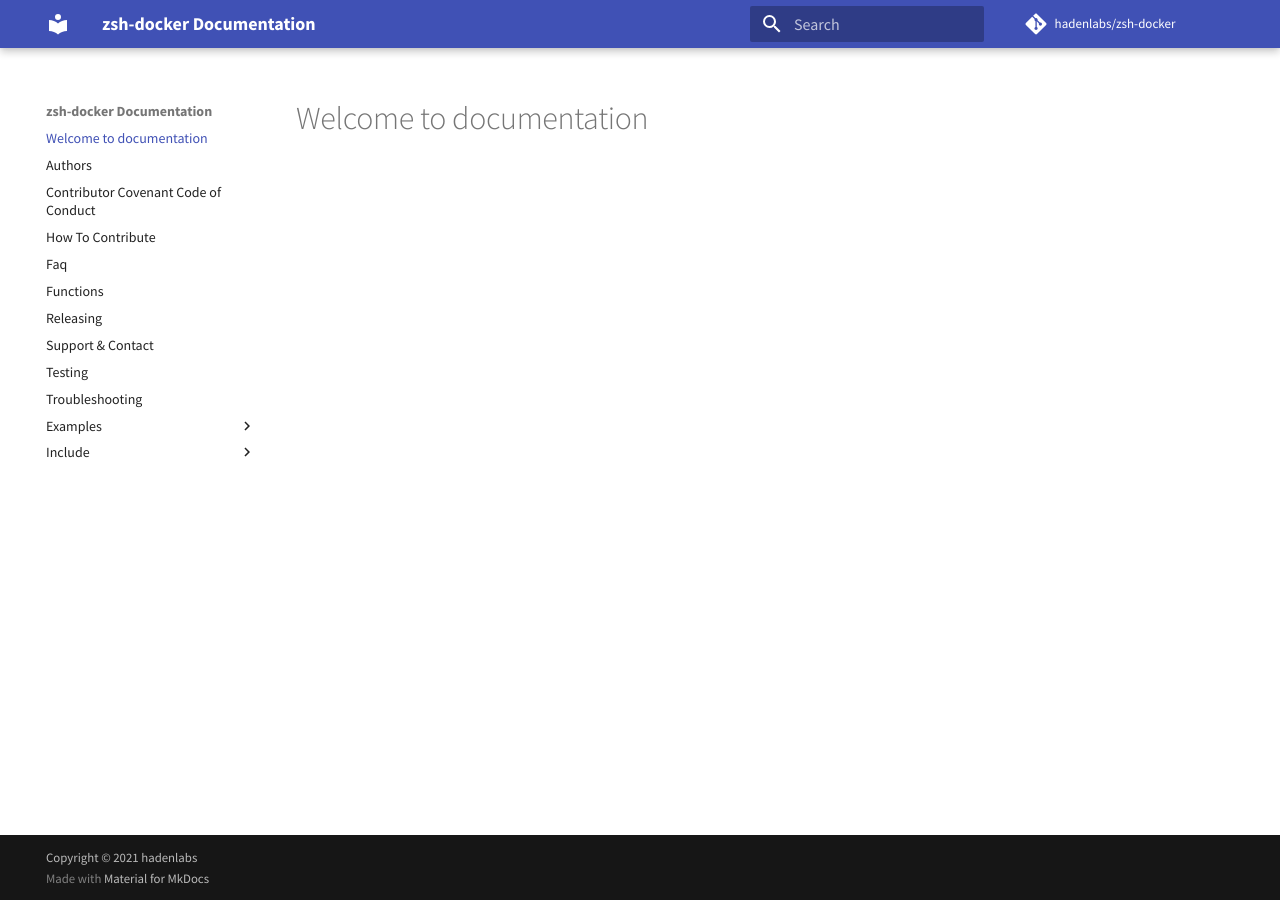
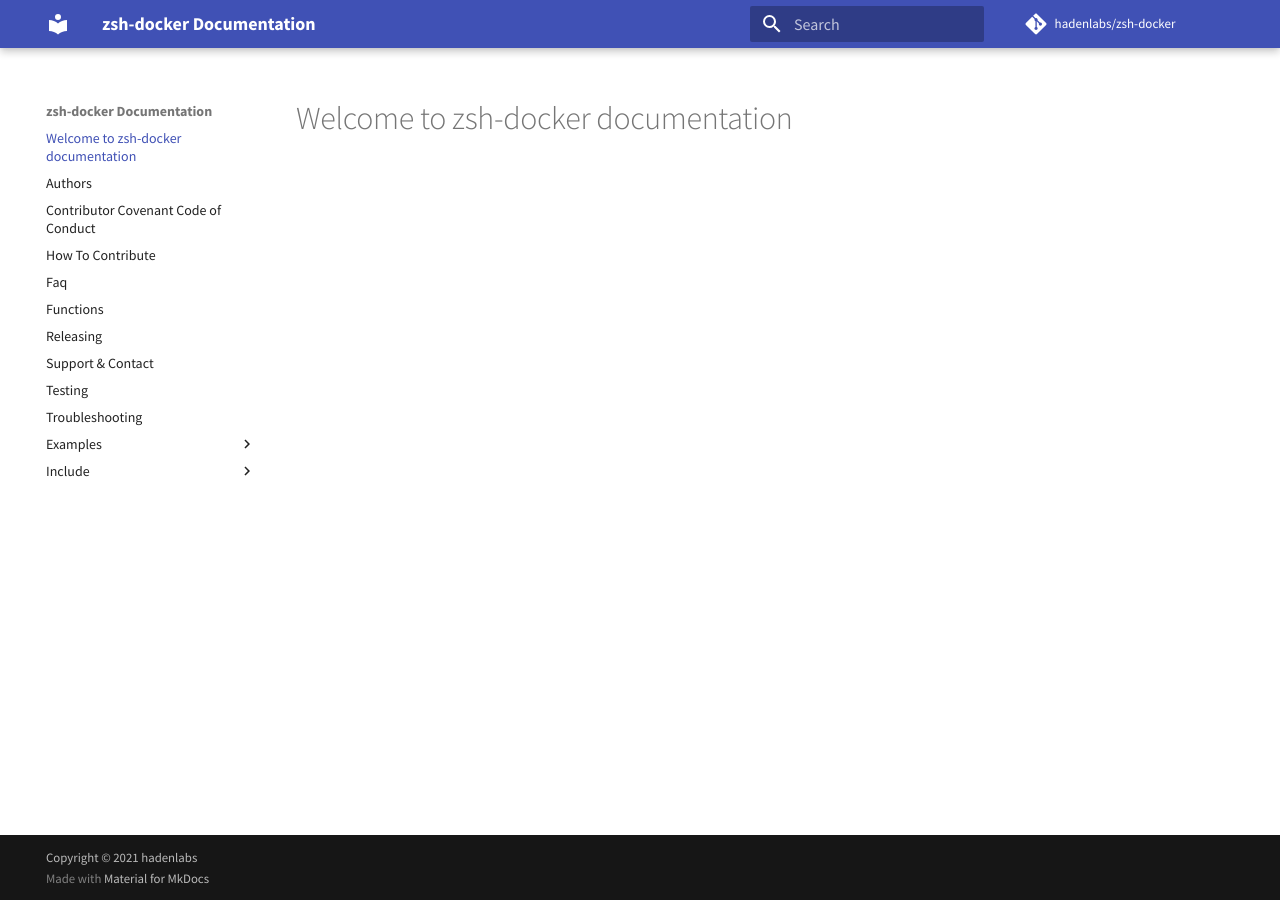
Before and after one commit to hadenlabs/zsh-docker, an MkDocs documentation site: the page built from docs/index.md, in a window 1280 px wide. Built offline with MkDocs 1.6.1 and Material for MkDocs 9.7.7, drawn with Linux system fonts in a browser that asks for light colours; comment, search, counter and statistics services are not loaded.

Commit message:
chore: implement name project (#20)

```diff
--- a/docs/contributing.md
+++ b/docs/contributing.md
@@ -1,6 +1,6 @@
 # How To Contribute
 
-Contributions to are welcome.
+Contributions to zsh-docker are welcome.
 
 ## Getting Started
 
--- a/docs/index.md
+++ b/docs/index.md
@@ -1 +1 @@
-# Welcome to documentation
+# Welcome to zsh-docker documentation
--- a/docs/releasing.md
+++ b/docs/releasing.md
@@ -2,7 +2,7 @@
 
 ## Bump a new version
 
-Make a new version of in the following steps:
+Make a new version of zsh-docker in the following steps:
 
 - Make sure everything is commit to github.com.
 - Update `CHANGELOG.md` with the next version.
```
Also changed, not shown: docs/authors.md (+1 -1 lines).
